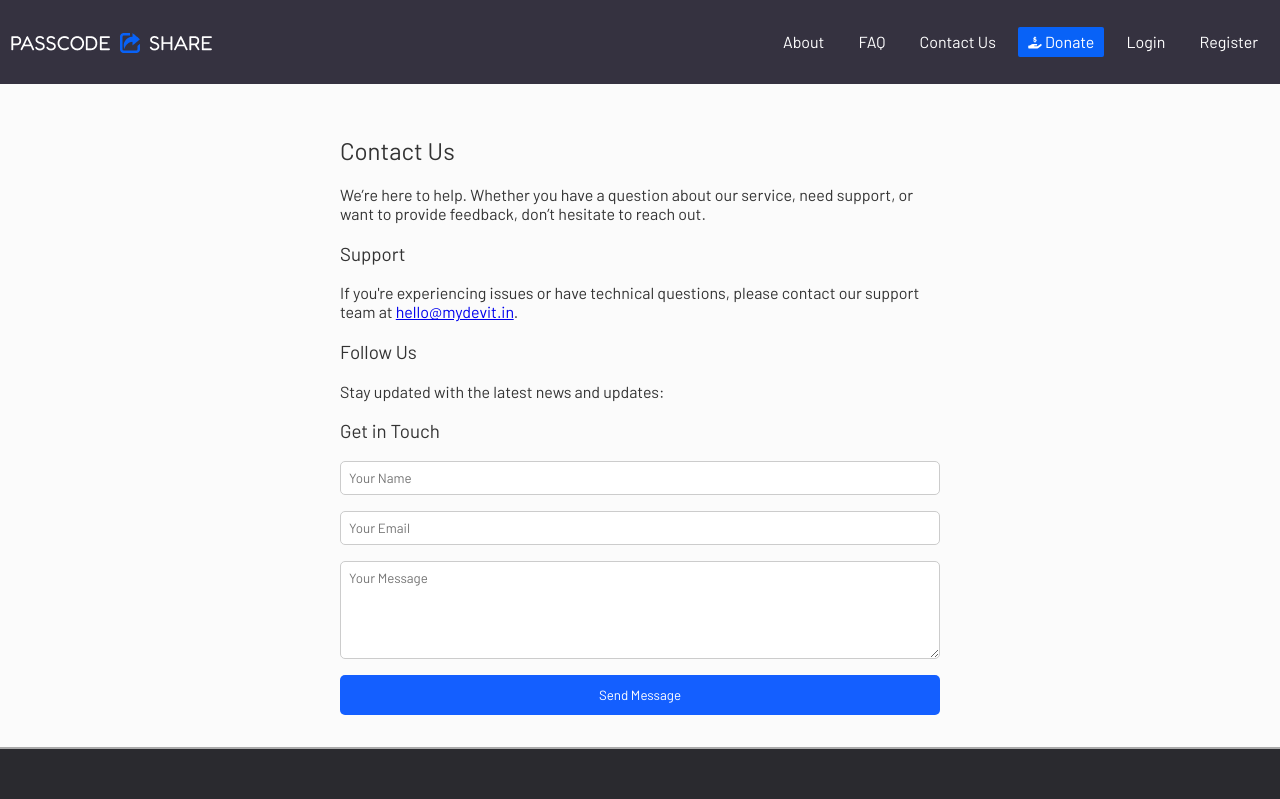
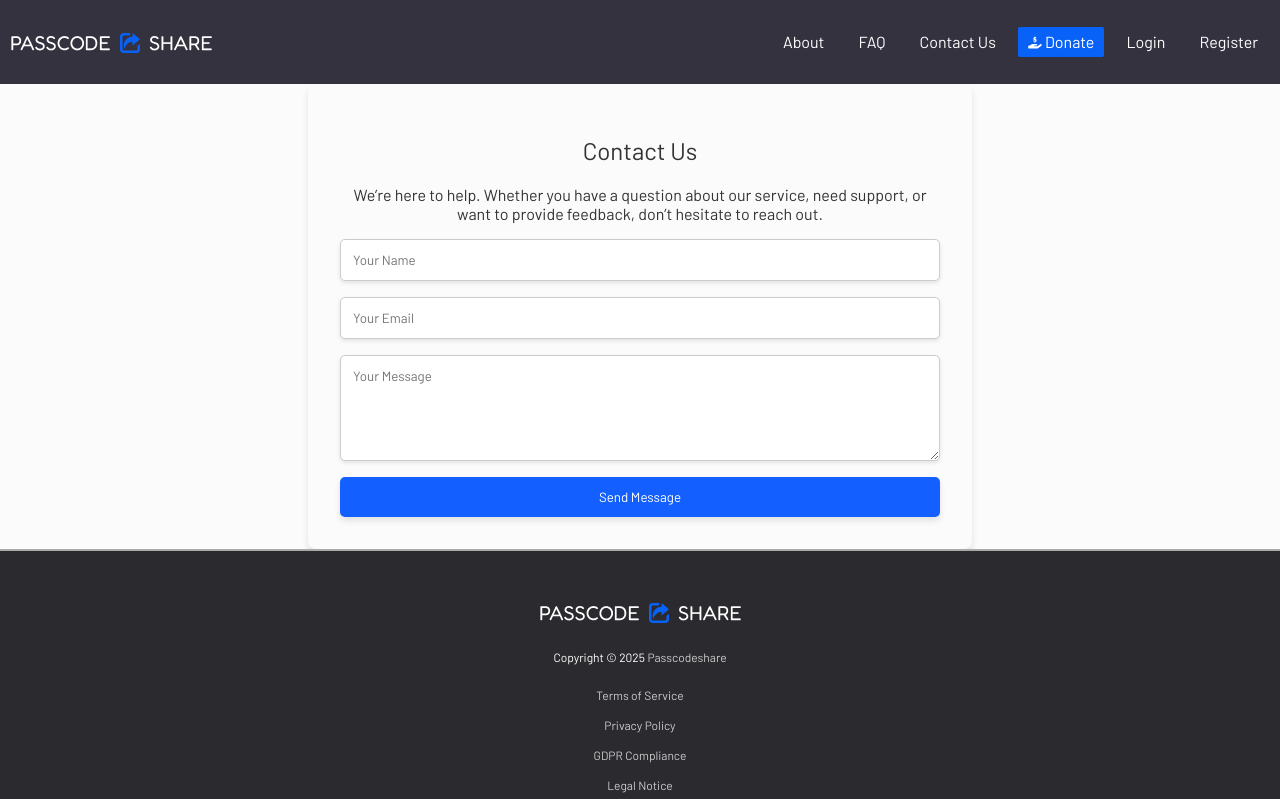
Before and after one commit to sumitwebnotics/passcodeshare, a React (Create React App) app: page /contact in a window 1280 px wide. Shown: the top 799 px of the page. Built offline with nearby package versions, Linux system fonts and the light colour scheme.

Commit message:
update contact form submission

```diff
--- a/public/index.html
+++ b/public/index.html
@@ -7,7 +7,7 @@
     <meta name="theme-color" content="#000000" />
     <meta
       name="description"
-      content="Web site created using create-react-app"
+      content="Passcodeshare"
     />
     <link rel="apple-touch-icon" href="%PUBLIC_URL%/logo192.png" />
     <!--
@@ -24,7 +24,7 @@
       work correctly both with client-side routing and a non-root public URL.
       Learn how to configure a non-root public URL by running `npm run build`.
     -->
-    <title>React App</title>
+    <title>Passcodeshare</title>
   </head>
   <body>
     <noscript>You need to enable JavaScript to run this app.</noscript>
--- a/src/Contact.js
+++ b/src/Contact.js
@@ -1,34 +1,61 @@
 import React, { useState } from 'react';
+import axios from 'axios';
 import Header from './Header';
 import Footer from './Footer';
 
 function Contact() {
   const [form, setForm] = useState({ name: '', email: '', message: '' });
+  const [loading, setLoading] = useState(false);
+  const [error, setError] = useState('');
+  const [success, setSuccess] = useState('');
+
+  const apiUrl = process.env.REACT_APP_API_URL; // Make sure to add the correct API URL in the .env file
 
   const handleChange = (e) => {
     setForm({ ...form, [e.target.name]: e.target.value });
   };
 
-  const handleSubmit = (e) => {
+  const handleSubmit = async (e) => {
     e.preventDefault();
-    alert('Thank you for your message! We will get back to you soon.');
-    setForm({ name: '', email: '', message: '' });
+    setLoading(true);
+    setError('');
+    setSuccess('');
+
+    // Simple validation check
+    if (!form.name || !form.email || !form.message) {
+      setError('All fields are required.');
+      setLoading(false);
+      return;
+    }
+
+    try {
+      const response = await axios.post(`${apiUrl}/contact`, form, {
+        headers: {
+          'Content-Type': 'application/json',
+        },
+      });
+
+      setSuccess(response.data.message);
+      setForm({ name: '', email: '', message: '' });
+    } catch (err) {
+      setError('Error submitting form. Please try again.');
+    } finally {
+      setLoading(false);
+    }
   };
 
   return (
     <div style={{ fontFamily: 'Arial, sans-serif', color: '#333' }}>
       <Header />
-      <div style={{ padding: '2rem', maxWidth: '600px', margin: '0 auto' }}>
-      <h2>Contact Us</h2>
-<p>We’re here to help. Whether you have a question about our service, need support, or want to provide feedback, don’t hesitate to reach out.</p>
+      <div style={{ padding: '2rem', maxWidth: '600px', margin: '0 auto', boxShadow: '0px 4px 6px rgba(0, 0, 0, 0.1)', borderRadius: '8px' }}>
+        <h2 style={{ textAlign: 'center' }}>Contact Us</h2>
+        <p style={{ textAlign: 'center' }}>
+          We’re here to help. Whether you have a question about our service, need support, or want to provide feedback, don’t hesitate to reach out.
+        </p>
 
-<h3>Support</h3>
-<p>If you're experiencing issues or have technical questions, please contact our support team at <a href="mailto:hello@mydevit.in">hello@mydevit.in</a>.</p>
+        {error && <div style={{ color: 'red', marginBottom: '10px' }}>{error}</div>}
+        {success && <div style={{ color: 'green', marginBottom: '10px' }}>{success}</div>}
 
-<h3>Follow Us</h3>
-<p>Stay updated with the latest news and updates:</p>
-
-<h3>Get in Touch</h3>
         <form onSubmit={handleSubmit} style={{ display: 'flex', flexDirection: 'column', gap: '1rem' }}>
           <input
             type="text"
@@ -37,7 +64,7 @@ function Contact() {
             onChange={handleChange}
             placeholder="Your Name"
             required
-            style={{ padding: '0.5rem', borderRadius: '5px', border: '1px solid #ccc' }}
+            style={{ padding: '0.75rem', borderRadius: '5px', border: '1px solid #ccc', boxShadow: '0px 2px 4px rgba(0, 0, 0, 0.1)' }}
           />
           <input
             type="email"
@@ -46,7 +73,7 @@ function Contact() {
             onChange={handleChange}
             placeholder="Your Email"
             required
-            style={{ padding: '0.5rem', borderRadius: '5px', border: '1px solid #ccc' }}
+            style={{ padding: '0.75rem', borderRadius: '5px', border: '1px solid #ccc', boxShadow: '0px 2px 4px rgba(0, 0, 0, 0.1)' }}
           />
           <textarea
             name="message"
@@ -55,10 +82,11 @@ function Contact() {
             placeholder="Your Message"
             rows="5"
             required
-            style={{ padding: '0.5rem', borderRadius: '5px', border: '1px solid #ccc' }}
+            style={{ padding: '0.75rem', borderRadius: '5px', border: '1px solid #ccc', boxShadow: '0px 2px 4px rgba(0, 0, 0, 0.1)' }}
           />
           <button
             type="submit"
+            disabled={loading}
             style={{
               backgroundColor: '#145fff',
               color: '#fff',
@@ -66,9 +94,10 @@ function Contact() {
               border: 'none',
               borderRadius: '5px',
               cursor: 'pointer',
+              boxShadow: '0px 4px 6px rgba(0, 0, 0, 0.1)',
             }}
           >
-            Send Message
+            {loading ? 'Sending message...' : 'Send Message'}
           </button>
         </form>
       </div>
```
Also changed, not shown: public/manifest.json, 1 other file (tests, documents, lock files or other folders).
